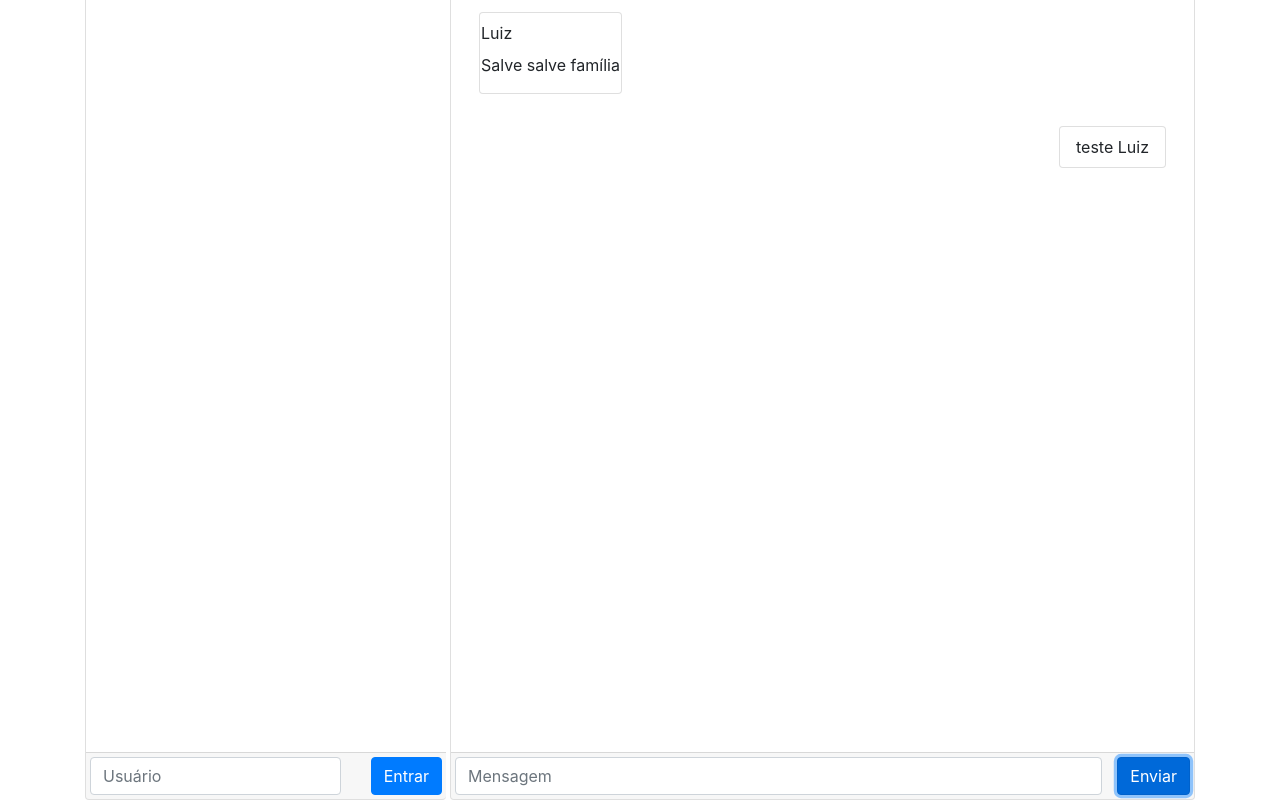
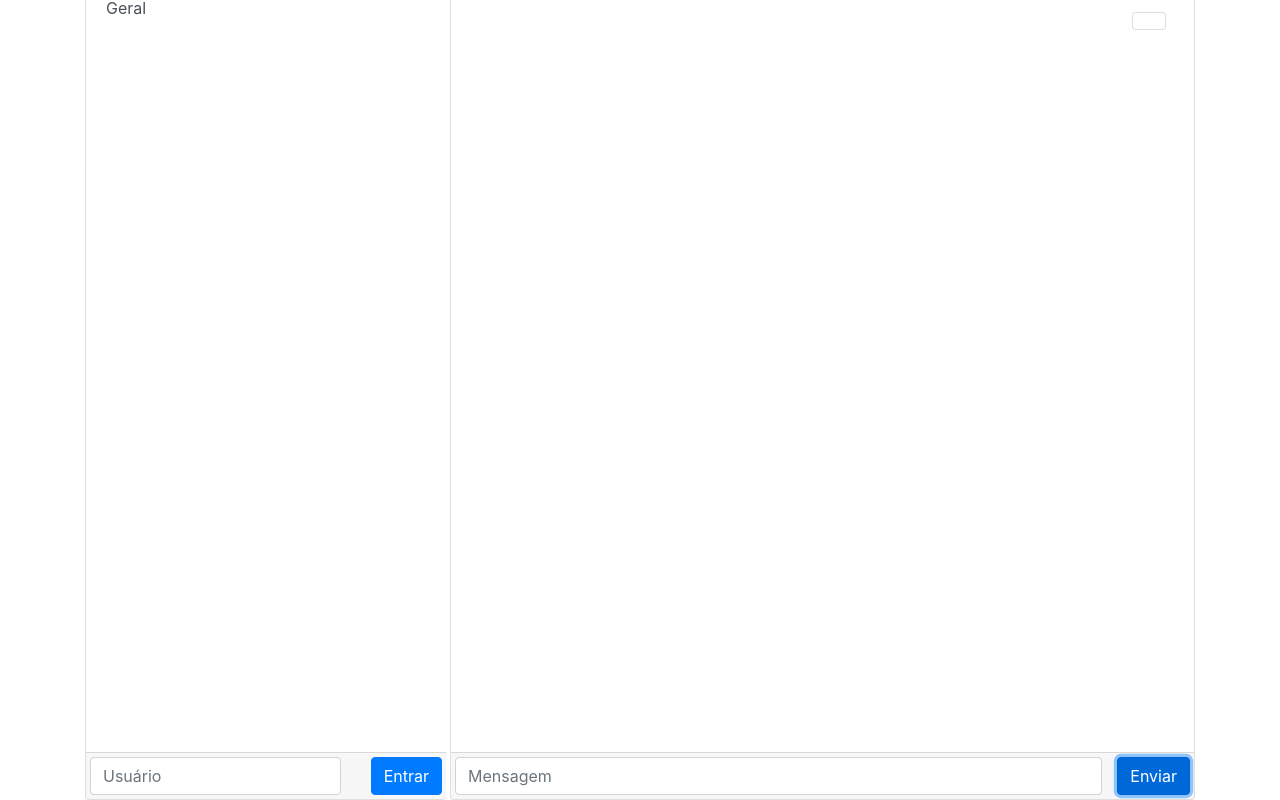
Before and after one commit to loez/chatIO, a website: page views/chat.html in a window 1280 px wide. Both pictures are taken after a click on the button "Enviar". Shown: the part 82-882 px from the top of the page. Drawn offline with nearby package versions, Linux system fonts and the light colour scheme; no server answers.

Commit message:
feat: Ajustando envio e recebimento de mensagens #2

```diff
--- a/index.js
+++ b/index.js
@@ -4,7 +4,7 @@ const http = require('http');
 const server = http.createServer(app);
 const io = require('socket.io')(server,{
     cors: {
-        origin: ["https://*.praxioluna.com.br,localhost","http://localhost"],
+        origin: ["http://localhost"],
         methods: ["GET", "POST"],
     }
 });
@@ -23,13 +23,12 @@ io.on('connection', (socket) => {
     socket.on("login", ({nome, sala}) => {
         const { usuario } = adicionaUsuario(socket.id, nome, sala)
         socket.join(usuario.sala)
-         socket.broadcast.emit('mensagem',usuario.nome + ' entrou');
+        socket.broadcast.emit('mensagem',usuario.nome + ' entrou');
     });
 
     socket.on("enviaMensagem", message => {
         const usuario = getUsuario(socket.id)
         socket.broadcast.to(usuario.sala).emit('mensagem',message);
-        console.log(message)
     });
 
     socket.on("getSalas",() =>{
--- a/views/chat.html
+++ b/views/chat.html
@@ -31,7 +31,7 @@
                 </div>
                 <div class="card-body p-0" style="height: 768px; overflow: auto">
                     <ul class="list-group list-group-flush align-items-center" id="listaSalas">
-
+                        <a class="list-group-item list-group-item-action salasChat" href="#" data-sala="Geral" id="salaTodas">Geral</a>
                     </ul>
                 </div>
                 <div class="card-footer p-1">
@@ -57,25 +57,7 @@
                         </ul>
                     </div>
                 </div>
-            <div class="card-body border-left-0 p-4" style="height: 768px; overflow: auto">
-                <div class="d-flex align-items-baseline mb-4">
-                    <div class="card d-inline-block p-2 px-3 m-1">
-                        <div class="row">
-                            <label>Luiz</label>
-                        </div>
-                        <div class="row">
-                            <label>Salve salve família</label>
-                        </div>
-                    </div>
-                </div>
-                <div class="d-flex align-items-baseline text-end justify-content-end mb-4">
-                    <div>
-                        <div class="card d-inline-block p-2 px-3 m-1" >
-                            teste
-                            Luiz
-                        </div>
-                    </div>
-                </div>
+                <div class="card-body border-left-0 p-4" style="height: 768px; overflow: auto" id="todasMensagens">
                 </div>
                 <div class="card-footer p-1">
                     <div class="row text-center">
@@ -94,20 +76,18 @@
 <script>
     jQuery(function () {
         const socket = io();
-
+        let i = 0;
         $('#btnEntrar').on('click',function (){
             if($('#inputUsuario').val() === ""){
                 return false;
             }
-
             socket.emit('getSalas','');
         });
 
-
-
         socket.on('mensagem',(mensagem) => {
-            if(Array.isArray(mensagem)){
-
+            if(typeof (mensagem) === 'object'){
+                let mensagemAppend = retornaMensagem(mensagem['Mensagem'],mensagem['Usuario']);
+                $('#todasMensagens').get(0).insertAdjacentHTML('beforeend',mensagemAppend);
             }else{
                 console.log(mensagem);
             }
@@ -125,10 +105,42 @@
         });
 
         $('#btnMensagem').on('click',function (){
-            socket.emit('enviaMensagem',$('#inputMensagem').val());
+            let mensagemAppend = retornaMensagem($('#inputMensagem').val(),'',true);
+            $('#todasMensagens').get(0).insertAdjacentHTML('beforeend',mensagemAppend);
+
+            let mensagemEnvio = {
+                'Mensagem' : $('#inputMensagem').val(),
+                'Usuario' : $('#inputUsuario').val()
+            };
+
+            socket.emit('enviaMensagem',mensagemEnvio);
         })
 
     })
+    function retornaMensagem(mensagem,usuario,self = false){
+        let html= '';
+        if(!self){
+            html += '    <div class="d-flex align-items-baseline mb-4" name="mensagemRecebida"> '+
+                '       <div class="card d-inline-block p-2 px-3 m-1">'+
+                '           <div class="row"> '+
+                '               <label>'+ usuario + '</label>'+
+                '           </div>'+
+                '           <div class="row">'+
+                '               <label>'+ mensagem + '</label>'+
+                '           </div>'+
+                '       </div>'+
+                '     </div>';
+            return html;
+        }else{
+            html += '<div class="d-flex align-items-baseline text-end justify-content-end mb-4" name="mensagemEnviada">'+
+                '   <div>'+
+                '       <label class="card d-inline-block p-2 px-3 m-1">'+mensagem+'</label>'+
+                '   </div>'+
+                '</div>';
+
+            return html;
+        }
+    }
 </script>
 </body>
 </html>
```
Also changed, not shown: 1 other file. Lines whose indentation alone changed are shown as unchanged.
